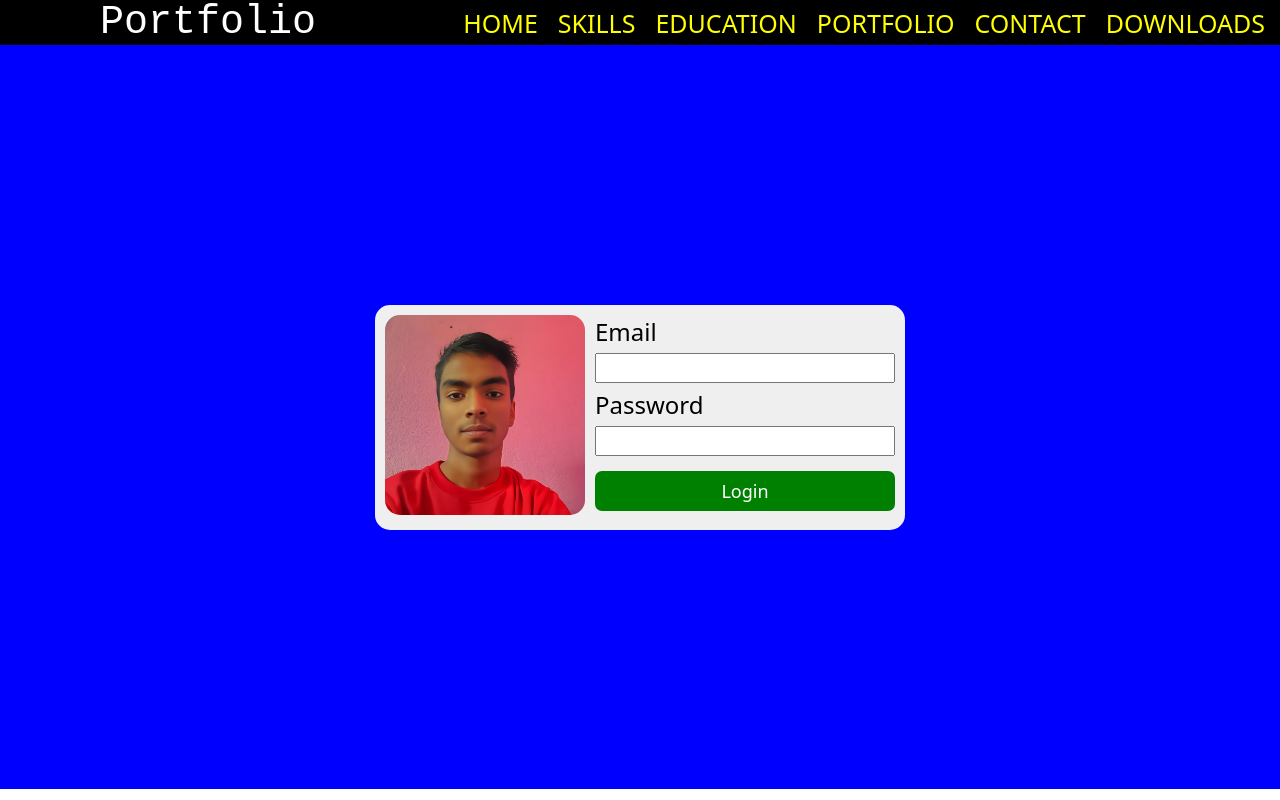
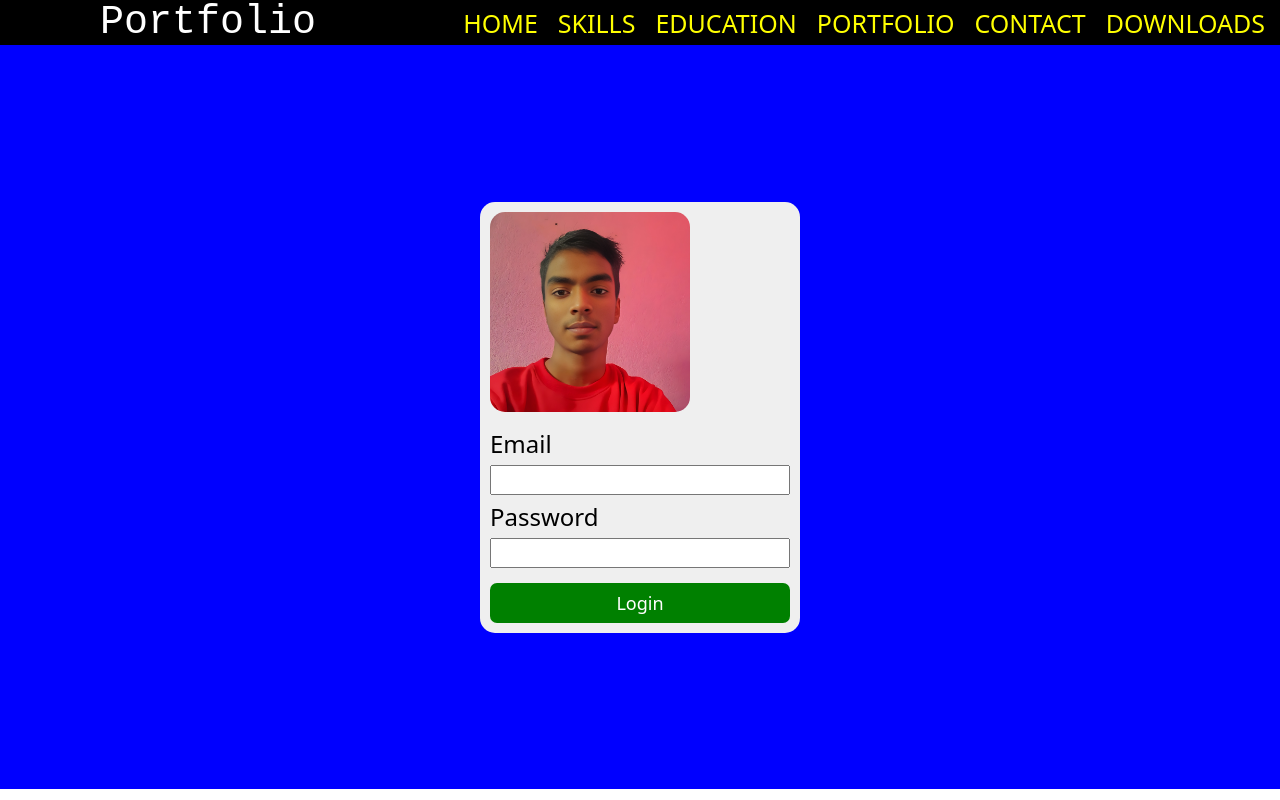
Before and after one commit to r-rajababushah/r-rajababushah, a React (Vite) app: page /admin in a window 1280 px wide. Built offline with nearby package versions, Linux system fonts and the light colour scheme.

Commit message:
Helmet Provider tags reduced and moved to main.jsx

```diff
--- a/src/admin/AdminPage.scss
+++ b/src/admin/AdminPage.scss
@@ -53,3 +53,11 @@
         }
     }
 }
+
+@media screen and (min-width: 425px) {
+    .admin-panel {
+        .login-container {
+            flex-direction: column;
+        }
+    }
+}
```
